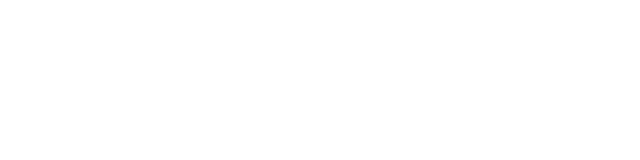
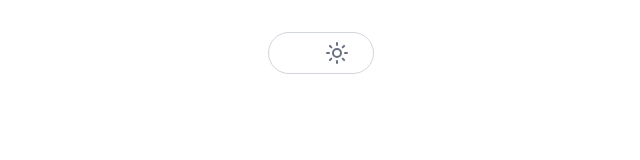
Before and after one commit to LuukyPuuky/Portfolio2.1, a Nuxt app: page /lo1 in a window 1280 px wide. Before the commit this address had no page. Shown: the top 160 px of the page, without its empty margins (319-959 px from the left). Built offline with nearby package versions, Linux system fonts and the light colour scheme.

Commit message:
learningoutcome page added.

```diff
--- a/components/HorizontalCardGroup.vue
+++ b/components/HorizontalCardGroup.vue
@@ -5,7 +5,6 @@
         ref="pinnedElementRef"
         class="sticky top-0 h-screen w-full overflow-hidden"
       >
-        ->
         <div
           ref="cardsWrapperRef"
           class="flex flex-nowrap w-max items-center h-full px-[5vw] gap-8"
--- a/components/Navbar.vue
+++ b/components/Navbar.vue
@@ -68,7 +68,7 @@ export default {
       navItems: [
         {
           label: "Learning Outcomes",
-          url: "#learning Outcomes",
+          url: "#learningoutcomes",
           hash: "#learningOutcomes",
         },
         { label: "Projects", url: "/#projects", hash: "#projects" },
--- /dev/null
+++ b/pages/lo1.vue
@@ -0,0 +1,7 @@
+<script setup lang="ts">
+import Navbar from "~/components/Navbar.vue";
+</script>
+
+<template>
+  <Navbar />
+</template>
```
